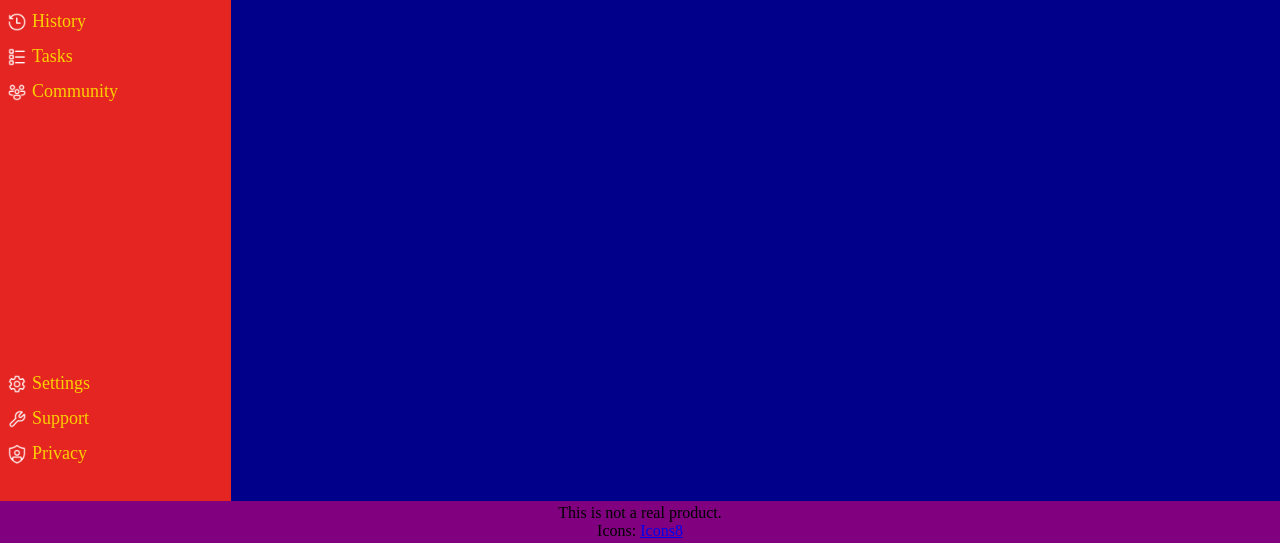
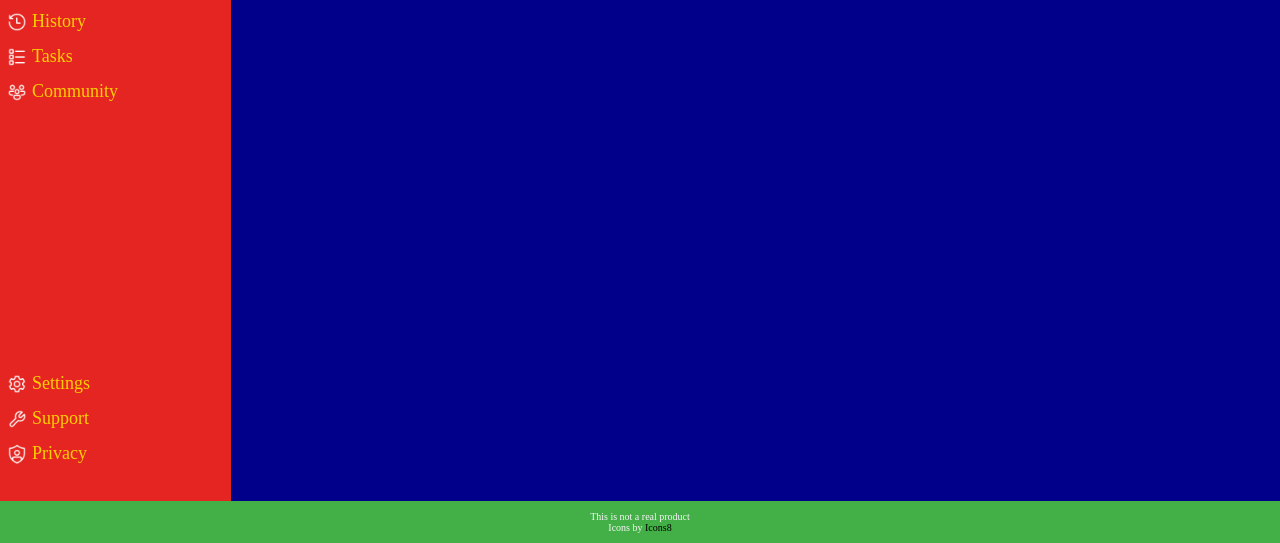
Before and after one commit to oliveirasgah/odin-admin-dashboard, a plain HTML site: page index.html in a window 1280 px wide. Shown: the part 257-800 px from the top of the page. Drawn offline with Linux system fonts and the light colour scheme; a web font is replaced by a local one.

Commit message:
Styling footer bar

```diff
--- a/index.html
+++ b/index.html
@@ -95,8 +95,8 @@
             <section class="general-content"></section>
         </main>
         <footer>
-            <p>This is not a real product.</p>
-            <p>Icons: <a href="https://icons8.com" target="_blank" rel="noopener noreferrer">Icons8</a></p>
+            <p>This is not a real product</p>
+            <p>Icons by <a href="https://icons8.com" target="_blank" rel="noopener noreferrer">Icons8</a></p>
         </footer>
     </body>
 </html>
--- a/style.css
+++ b/style.css
@@ -19,12 +19,19 @@
     font-size: 16px;
     font-weight: 400;
 
+    /* nav */
     --nav-backc: #e52521;
     --nav-hl: #fbd000;
     --nav-click: #dbb000;
     --nav-title-color: #f5f5f5;
     --nav-font-color: #fbd000;
     --nav-font-hl: #e52521;
+
+    /* footer */
+    --footer-backc: #43b047;
+    --footer-font-color: #f5f5f5;
+    --footer-link-color: #000000;
+    --footer-link-hover: #e52521;
 }
 
 body {
@@ -120,10 +127,26 @@ section {
 }
 
 footer {
-    background-color: purple;
+    background-color: var(--footer-backc);
     grid-column: 1 /-1;
     display: flex;
     flex-direction: column;
     justify-content: center;
     align-items: center;
 }
+
+footer p {
+    font-size: 10px;
+    font-weight: 100;
+    color: var(--footer-font-color);
+}
+
+footer p > a {
+    text-decoration: none;
+    color: var(--footer-link-color);
+}
+
+footer p > a:hover {
+    text-decoration: none;
+    color: var(--footer-link-hover);
+}
```
